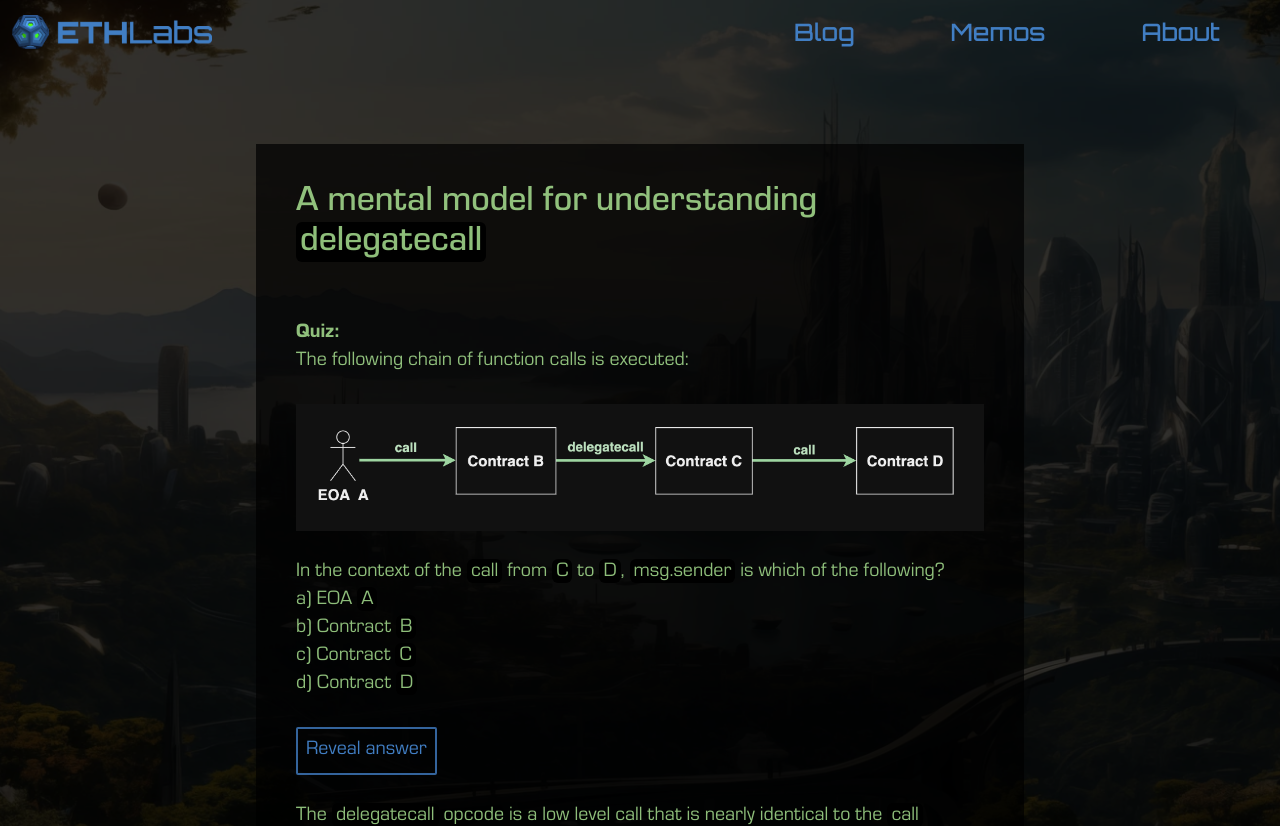
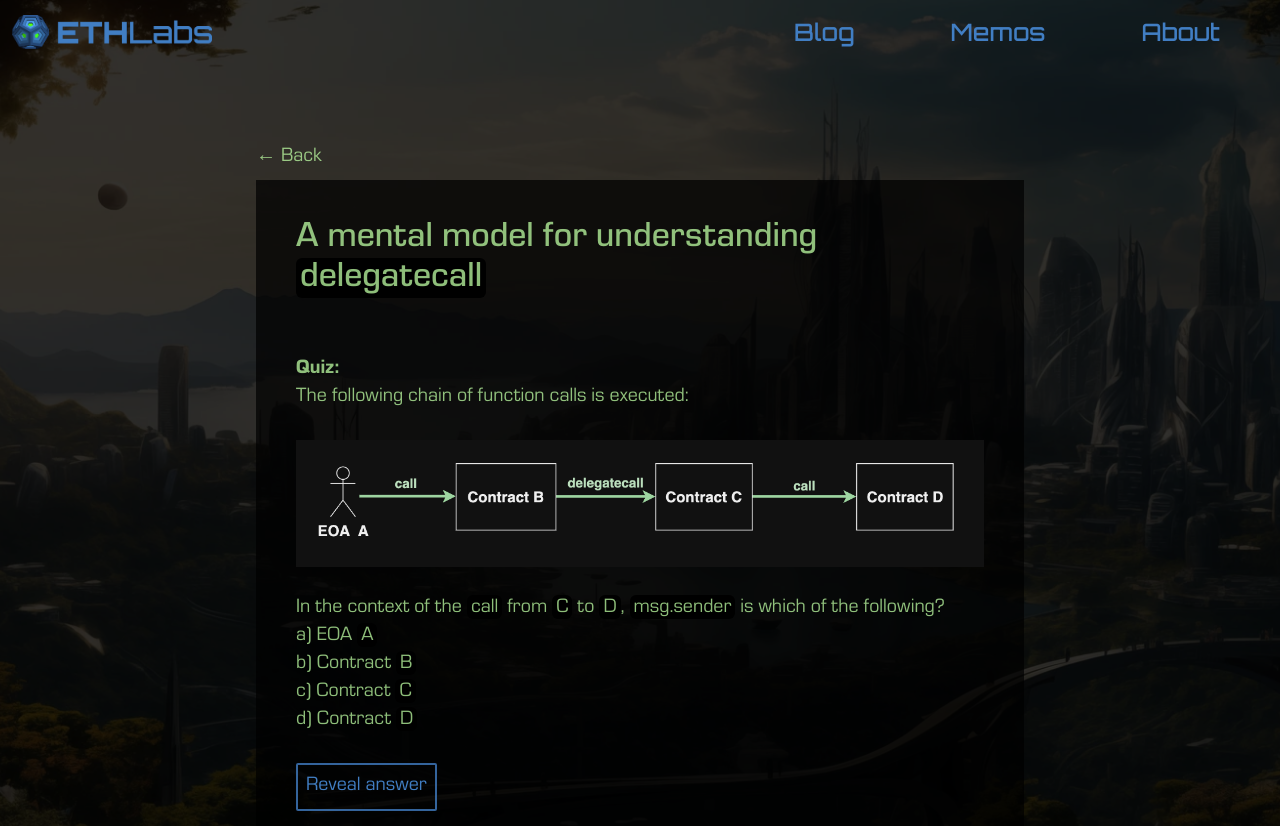
Before and after one commit to tbwebb22/ethlabs-app, a Next.js app: page /blog/delegatecall in a window 1280 px wide. Shown: the top 826 px of the page. Built offline with nearby package versions, Linux system fonts and the light colour scheme; what highlightjs-solidity would draw is missing.

Commit message:
Add back button

```diff
--- a/src/app/blog/delegatecall/page.tsx
+++ b/src/app/blog/delegatecall/page.tsx
@@ -3,6 +3,7 @@ import CodeBlock from "../../components/CodeBlock";
 import Image from 'next/image'
 import H from "@/app/components/H";
 import { useState } from "react";
+import Link from "next/link";
 
 export default function Delegatecall() {
     const [answerRevealed, setAnswerRevealed] = useState<boolean>(false);
@@ -79,10 +80,13 @@ contract D {
 `
   return (
     <main className="flex min-h-screen flex-col items-center justify-between p-24">
-
-        <div className="container mx-auto max-w-3xl text-xl mt-12 text-[#bdfea3] text-opacity-75 bg-black/70 p-10">
+          <div className="container mx-auto max-w-3xl items-start text-xl mt-12 text-[#bdfea3] text-opacity-75">
+            <Link href="/blog" className="py-1 pr-2">
+            &larr; Back
+            </Link>
+          </div>
+        <div className="container mx-auto max-w-3xl text-xl mt-2 text-[#bdfea3] text-opacity-75 bg-black/70 p-10">
             <div className="text-4xl font-medium">
-            {/* text-[#417ec3] */}
             A mental model for understanding <H>delegatecall</H>
             </div>
             <br /><br />
--- a/src/app/blog/page.tsx
+++ b/src/app/blog/page.tsx
@@ -16,8 +16,8 @@ contract HelloWorld {
   return (
     <main className="flex flex-col items-center justify-between p-24">
       <Link href="/blog/delegatecall">
-      <div className="flex flex-row w-[720px] h-18 rounded-r-full text-[#bdfea3] text-opacity-60 hover:text-opacity-80 text-2xl pl-5 pt-[10px] pb-[3px] bg-[#101f35]/70 hover:bg-[#101f35]/100">
-        &lt;&gt; A mental model for understanding delegatecall
+      <div className="flex flex-row w-[720px] h-18 rounded-r-full text-[#bdfea3] text-opacity-70 hover:text-opacity-90 text-2xl pl-5 pt-[10px] pb-[3px] bg-black/70 hover:bg-black/90">
+        &gt; A mental model for understanding delegatecall
       </div>
       </Link>
     </main>
```
